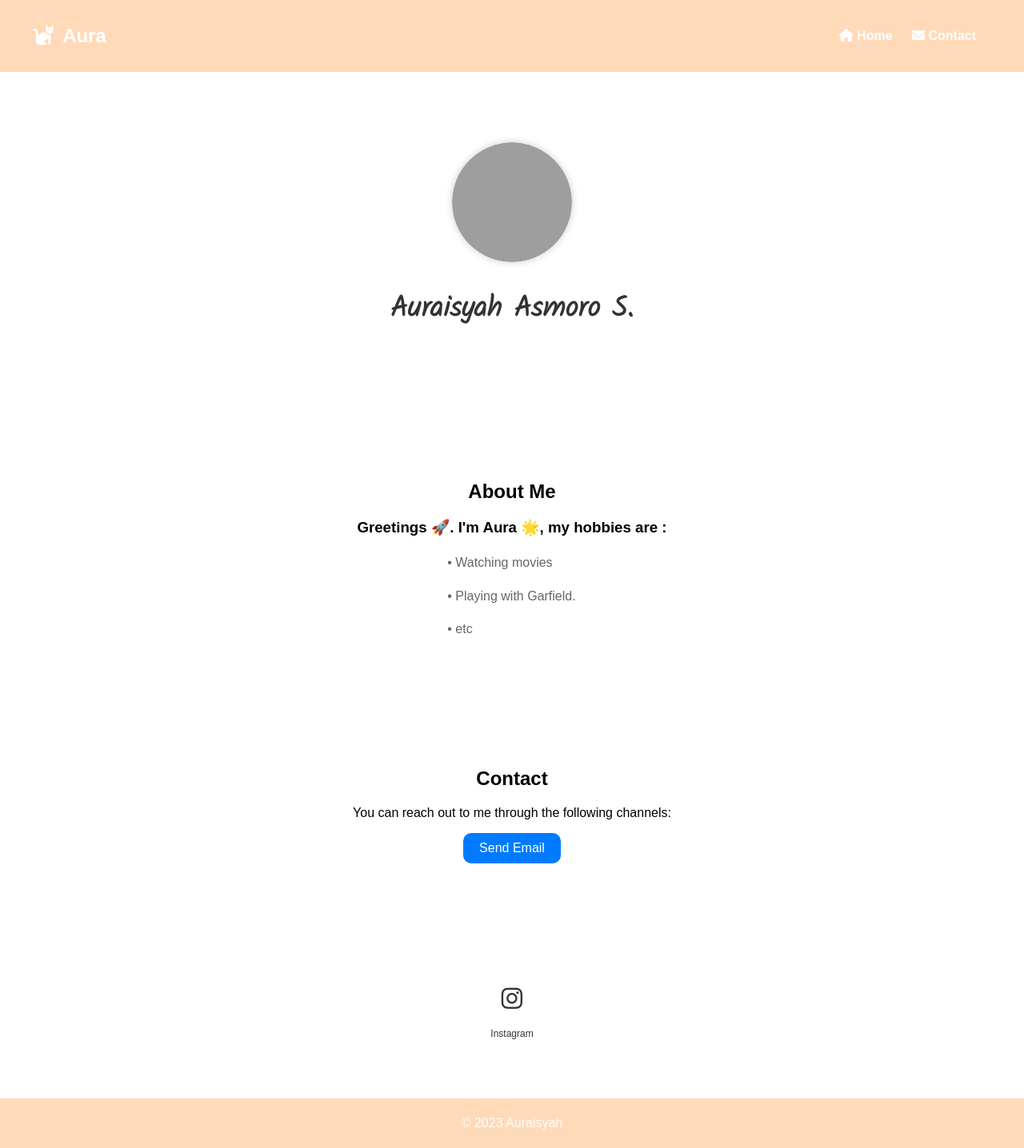
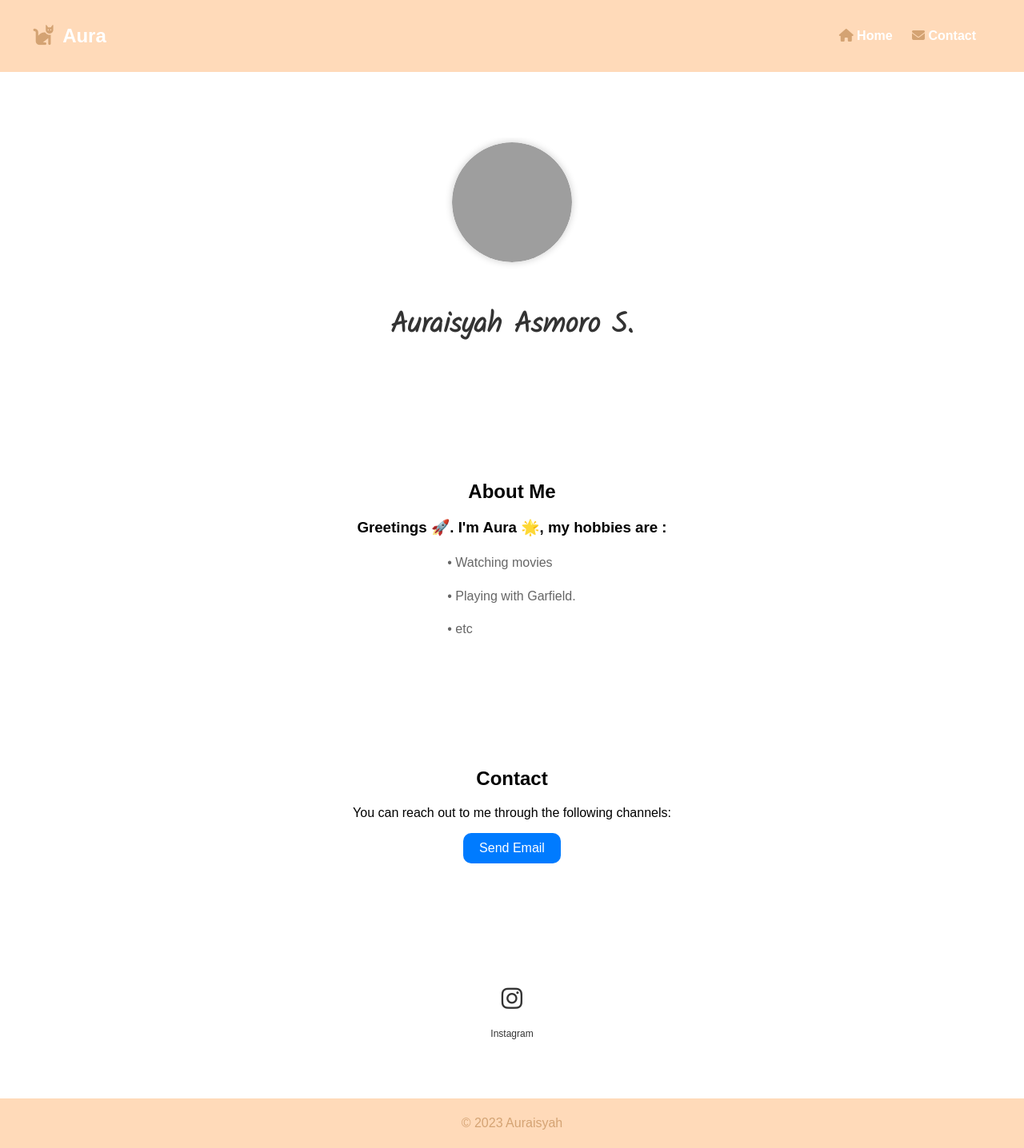
Before and after one commit to reddishowo/AuraisyahAS, a plain HTML site: page index.html in a window 1280 px wide. Shown: the whole page at 80% size. Drawn offline with Linux system fonts and the light colour scheme; grey boxes are pictures that could not be loaded.

Commit message:
Some code changes and fixes

```diff
--- a/index.html
+++ b/index.html
@@ -80,9 +80,11 @@
     </div>
   </section>
   <footer>
+    <section id="copyright">
     <div class="container">
       <p>&copy; 2023 Auraisyah</p>
     </div>
+  </section>
   </footer>
   <script>
     document.addEventListener('DOMContentLoaded', function () {
--- a/styles.css
+++ b/styles.css
@@ -14,6 +14,7 @@ body {
 .warna.header i {
   margin-right: 10px;
   font-size: 25px;
+  color: #d4a373;
 }
 
 .container {
@@ -55,7 +56,9 @@ nav a {
   color: #fff;
   font-weight: bold;
 }
-
+nav i{
+  color: #d4a373;
+}
 header .container {
   display: flex;
   justify-content: space-between;
@@ -68,7 +71,9 @@ footer {
   text-align: center;
   padding: 1px 1;
 }
-
+#copyright{
+  color: #d4a373;
+}
 #home {
   padding: 50px 0;
   text-align: center;
@@ -110,6 +115,9 @@ footer {
   height: 150px;
   margin: 0 auto 20px;
   box-shadow: 0 0 10px rgba(0, 0, 0, 0.2);
+  opacity: 0;
+  transform: translateY(20px);
+  transition: opacity 0.6s ease, transform 0.6s ease;
 }
 
 .profile-image {
@@ -128,6 +136,8 @@ footer {
   font-family: 'Kalam', cursive;
   color: #333;
   font-size: 36px;
+  transform: translateY(20px);
+  transition: opacity 0.6s ease, transform 0.6s ease;
 }
 
 .description-container p {
@@ -147,7 +157,7 @@ footer {
 .description-container.visible {
   opacity: 1;
   transform: translateY(0);
-  animation: fadeInUp 1s forwards;
+  animation: fadeInUp 3s forwards;
 }
 
 #social-media{
@@ -297,7 +307,7 @@ footer {
 .animated.visible {
   opacity: 1;
   transform: translateY(0);
-  animation: fadeInUp 2s forwards;
+  animation: fadeInUp 3s forwards; /* Ubah durasi animasi di sini, misalnya menjadi 3s */
 }
 
 .modal {
```
